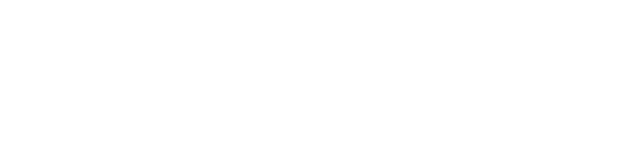
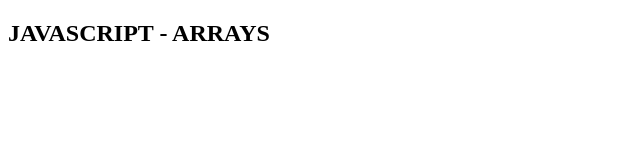
Before and after one commit to leosviana/Curso-JS-Intermediario, a plain HTML site: page Aula011/index.html in a window 1280 px wide. Shown: the whole page, without its empty margins (0-640 px from the left). Drawn offline with Linux system fonts and the light colour scheme.

Commit message:
alterando arquivos

```diff
--- a/Aula011/index.html
+++ b/Aula011/index.html
@@ -6,7 +6,7 @@
     <title>JAVASCRIPT - ARRAYS</title>
 </head>
 <body>
-
+    <h2>JAVASCRIPT - ARRAYS</h2>
     <script src="ex001.js"></script>
 </body>
 </html>
```
